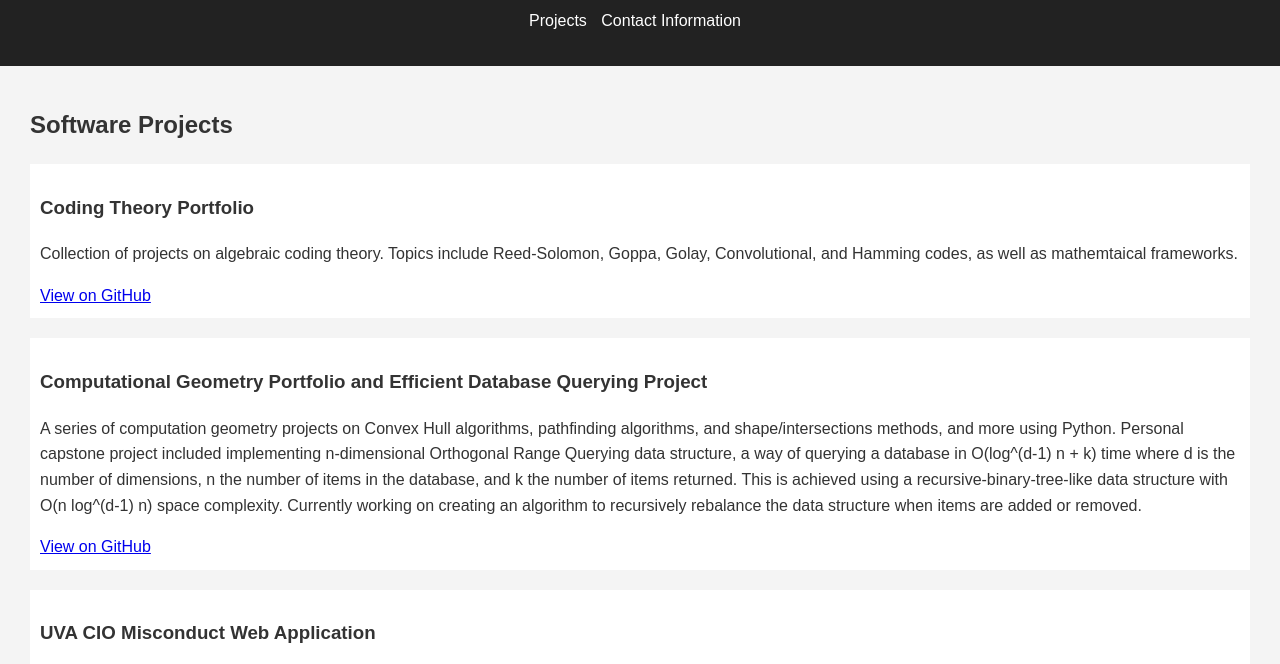
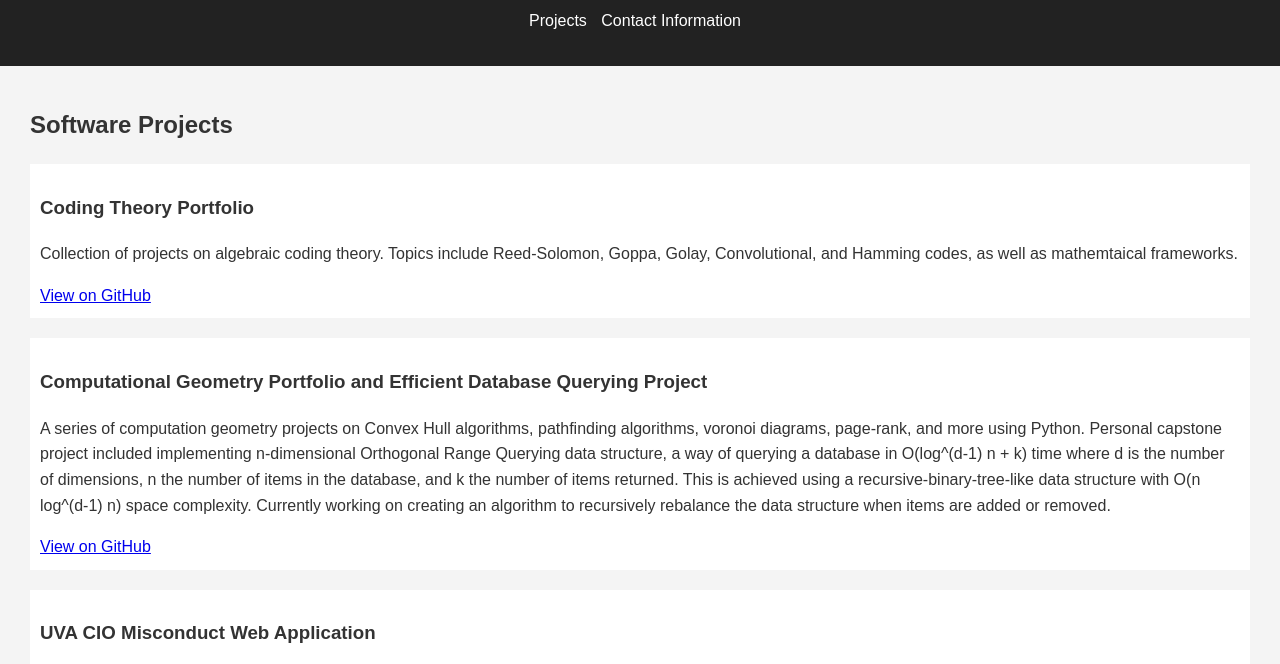
Before and after one commit to ridgeredd/ridgeredd.github.io, a plain HTML site: page index.html in a window 1280 px wide. Shown: the part 102-766 px from the top of the page. Drawn offline with Linux system fonts and the light colour scheme.

Commit message:
Update index.html

```diff
--- a/index.html
+++ b/index.html
@@ -27,7 +27,7 @@
         </div>
         <div class="project">
             <h3>Computational Geometry Portfolio and Efficient Database Querying Project</h3>
-            <p>A series of computation geometry projects on Convex Hull algorithms, pathfinding algorithms, and shape/intersections methods, and more using Python. Personal capstone project included implementing n-dimensional Orthogonal Range Querying data structure, a way of querying a database in O(log^(d-1) n + k) time where d is the number of dimensions, n the number of items in the database, and k the number of items returned. This is achieved using a recursive-binary-tree-like data structure with O(n log^(d-1) n) space complexity. Currently working on creating an algorithm to recursively rebalance the data structure when items are added or removed.</p>
+            <p>A series of computation geometry projects on Convex Hull algorithms, pathfinding algorithms, voronoi diagrams, page-rank, and more using Python. Personal capstone project included implementing n-dimensional Orthogonal Range Querying data structure, a way of querying a database in O(log^(d-1) n + k) time where d is the number of dimensions, n the number of items in the database, and k the number of items returned. This is achieved using a recursive-binary-tree-like data structure with O(n log^(d-1) n) space complexity. Currently working on creating an algorithm to recursively rebalance the data structure when items are added or removed.</p>
             <a href="https://github.com/AlecTraas/computational-geo-lab">View on GitHub</a>
         </div>
         <div class="project">
```
